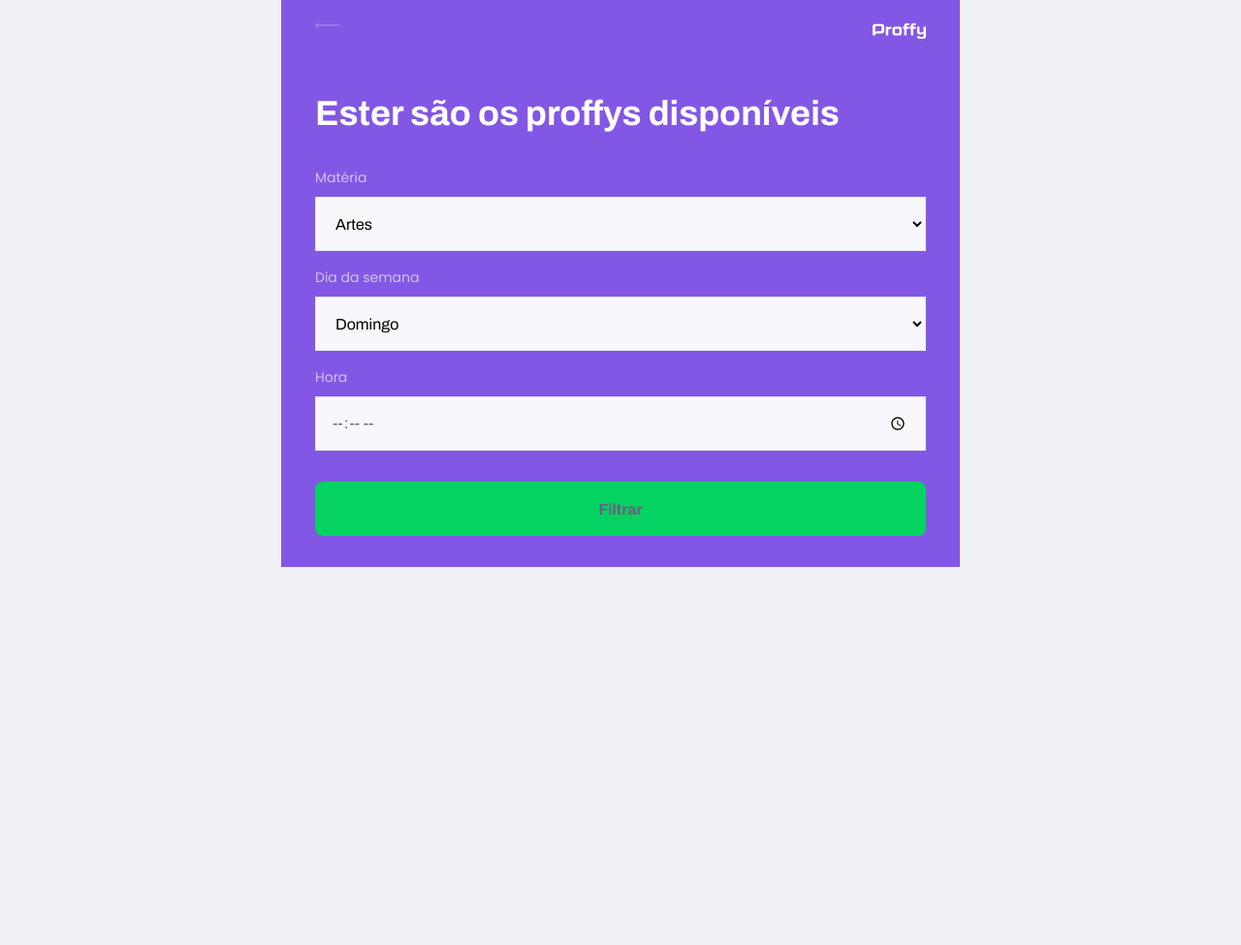
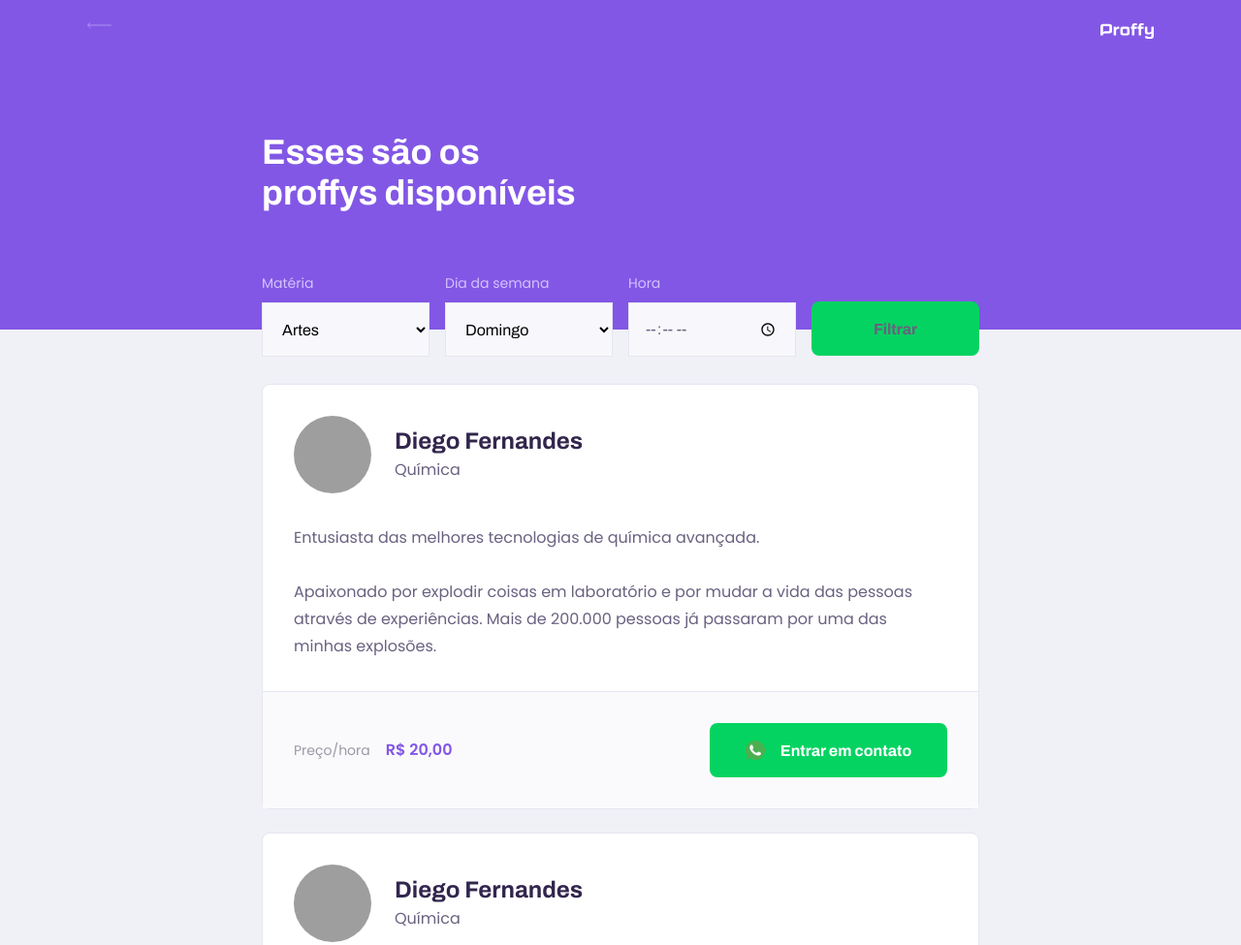
Before and after one commit to IgorCastromann/NextLevelWeek2-Proffy, a plain HTML site: page study.html in a window 1280 px wide. Shown: the top 975 px of the page at 97% size. Before the commit the page ends 800 px from the top, so only its background shows below. Drawn offline with Linux system fonts and the light colour scheme; grey boxes are pictures that could not be loaded.

Commit message:
segunda aula finalizada

```diff
--- a/study.html
+++ b/study.html
@@ -23,7 +23,7 @@
            </div>
 
            <div class="header-content">
-               <strong>Ester são os proffys disponíveis</strong>
+               <strong>Esses são os proffys disponíveis</strong>
                <form id="search-teachers">
                    <div class="select-block">
                         <label for="subject">Matéria</label>
@@ -63,6 +63,52 @@
                </form>
            </div>
        </header>
+
+       <main>
+            <article class="teacher-item">
+                <header>
+                    <img
+                        src="https://avatars2.githubusercontent.com/u/2254731?s=460&amp;u=0ba16a79456c2f250e7579cb388fa18c5c2d7d65&amp;v=4"
+                        alt="Diego Fernandes">
+                    <div>
+                        <strong>Diego Fernandes</strong>
+                        <span>Química</span>
+                    </div>
+                </header>
+
+                <p>Entusiasta das melhores tecnologias de química avançada.<br><br>Apaixonado por explodir coisas em laboratório e por mudar a vida das pessoas através de experiências. Mais de 200.000 pessoas já passaram por uma das minhas explosões.</p>
+
+                <footer>
+                    <p>Preço/hora<strong>R$ 20,00</strong>
+                    </p>
+                    <button type="button">
+                        <img src="/images/icons/whatsapp.svg" alt="Whatsapp">Entrar em contato
+                    </button>
+                </footer>
+            </article>
+
+            <article class="teacher-item">
+                <header>
+                    <img
+                        src="https://avatars2.githubusercontent.com/u/2254731?s=460&amp;u=0ba16a79456c2f250e7579cb388fa18c5c2d7d65&amp;v=4"
+                        alt="Diego Fernandes">
+                    <div>
+                        <strong>Diego Fernandes</strong>
+                        <span>Química</span>
+                    </div>
+                </header>
+
+                <p>Entusiasta das melhores tecnologias de química avançada.<br><br>Apaixonado por explodir coisas em laboratório e por mudar a vida das pessoas através de experiências. Mais de 200.000 pessoas já passaram por uma das minhas explosões.</p>
+
+                <footer>
+                    <p>Preço/hora<strong>R$ 20,00</strong>
+                    </p>
+                    <button type="button">
+                        <img src="/images/icons/whatsapp.svg" alt="Whatsapp">Entrar em contato
+                    </button>
+                </footer>
+            </article>
+       </main>
     </div>
 
 </body>
--- a/styles/partials/page-study.css
+++ b/styles/partials/page-study.css
@@ -36,6 +36,8 @@
 .page-header .header-content {
     width: 90%;
     margin: 3.2rem auto;
+
+    position: relative;
 }
 
 .page-header .header-content strong{
@@ -109,3 +111,171 @@
     left: 1.6rem;
     bottom: 0;
 }
+
+#page-study main{
+    margin: 3.2rem auto;
+    width: 90%;
+}
+
+.teacher-item {
+    background-color: var(--color-box-base);
+    border: 1px solid var(--color-line-in-white);
+    border-radius: 0.8rem;
+    margin-top: 2.4rem;
+}
+
+.teacher-item header{
+    padding: 3.2rem 2rem;
+    display: flex;
+    align-items: center;
+}
+
+.teacher-item header img{
+    width: 8rem;
+    height: 8rem;
+    border-radius: 50%;
+}
+
+.teacher-item header div {
+    margin-left: 2.4rem;
+}
+
+.teacher-item header div strong{
+    font: 700 2.4rem Archivo;
+    display: block;
+    color: var(--color-text-title);
+}
+
+.teacher-item header div span{
+    font-size: 1.6rem;
+    display: block;
+    margin-top: 0.4rem;
+}
+
+.teacher-item > p{
+    padding: 0 2rem;
+    font-size: 1.6rem;
+    line-height: 2.8rem;
+}
+.teacher-item footer {
+    padding: 3.2rem 2rem;
+    background-color: var(--color-box-footer);
+    border-top: 1px solid var(--color-line-in-white);
+    margin-top: 3.2rem;
+
+    display: flex;
+    align-items: center;
+    justify-content: space-between;
+}
+
+.teacher-item footer p{
+    font-size: 1.4rem;
+    line-height: 2.4rem;
+    color: var(--color-text-complement);
+}
+
+.teacher-item footer p strong{
+    font-size: 1.6rem;
+    color: var(--color-primary);
+    display: block;
+}
+
+.teacher-item footer button{
+    width: 20rem;
+    height: 5.6rem;
+    background: var(--color-secondary);
+    color: var(--color-button-text);
+    border: 0;
+    border-radius: 0.8rem;
+    cursor: pointer;
+    font: 700 1.4rem Archivo;
+
+    display: flex;
+    align-items: center;
+    justify-content: space-evenly;
+
+    text-decoration: none;
+
+    transition: background 0.2s;
+    margin-left: 1.6rem;
+}
+
+.teacher-item footer button:hover{
+    background: var(--color-secondary-dark);
+}
+
+@media (min-width: 700px){
+    #page-study #container{
+        max-width: 100vw;
+
+    }
+
+    .page-header {
+        height: 340px;
+    }
+
+    .page-header .top-bar-container{
+        max-width: 1100px;
+    }
+
+    .page-header .header-content{
+        max-width: 740px;
+
+        margin: 0 auto;
+
+        flex: 1 1;
+        padding-bottom: 48px;
+        display: flex;
+        flex-direction: column;
+        justify-content: center;
+
+    }
+
+    .page-header .header-content strong{
+        max-width: 350px;
+    }
+
+    .teacher-item header,
+    .teacher-item footer{
+        padding: 32px;
+    }
+
+    #search-teachers {
+        display: grid;
+        grid-template-columns: repeat(4, 1fr);
+        gap: 16px;
+        position: absolute;
+        bottom: -28px;
+    }
+
+    #page-study main{
+        padding: 32px 0;
+        max-width: 740px;
+        margin: 0 auto;
+    }
+
+    #search-teachers .select-block {
+        margin-bottom: 0;
+    }
+
+    .teacher-item  > p{
+        padding: 0 32px;
+    }
+
+    .teacher-item footer p strong{
+        display: initial;
+        margin-left: 16px;
+    }
+
+    .teacher-item footer button{
+        width: 245px;
+        font-size: 16px;
+        justify-content: center;
+    }
+
+    .teacher-item footer button img{
+        margin-right: 16px;
+    }
+
+
+}
```
